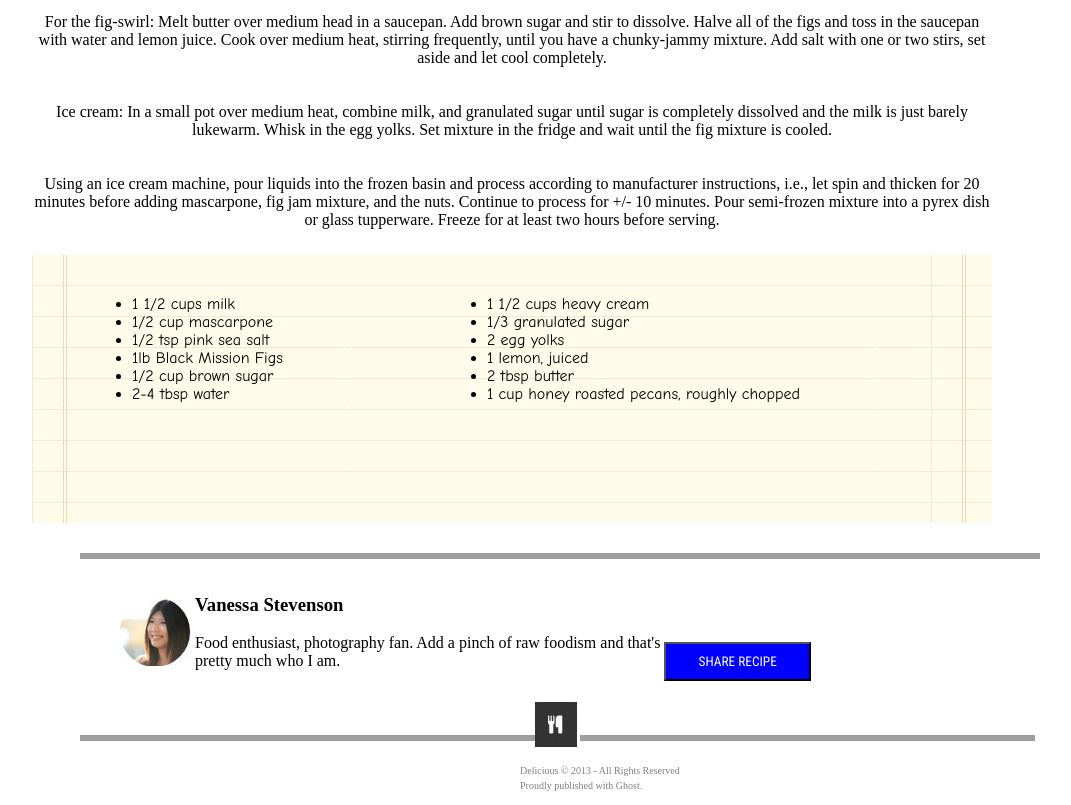
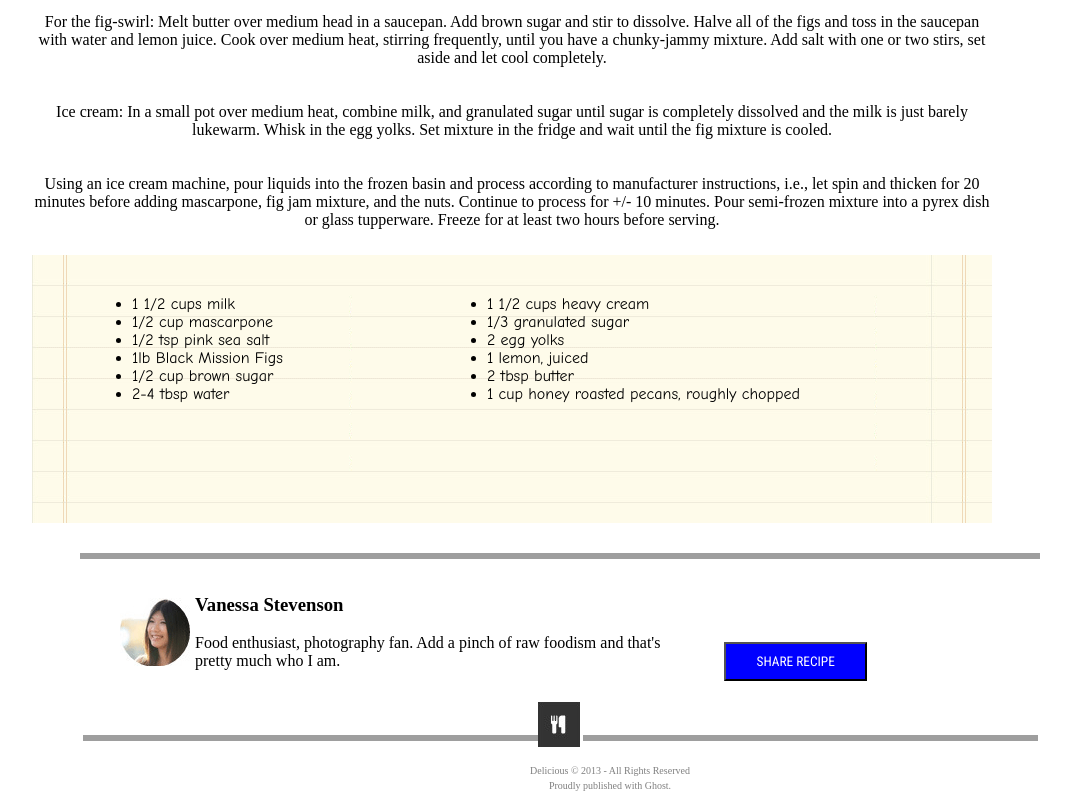
Before and after one commit to WGJBV/chocolate-pizza, a plain HTML site: page index.html in a window 1280 px wide. Shown: the part 828-1633 px from the top of the page, without its empty margins (128-1199 px from the left). Drawn offline with nearby package versions, Linux system fonts and the light colour scheme; grey boxes are pictures that could not be loaded.

Commit message:
uggggghhhhh

```diff
--- a/style.css
+++ b/style.css
@@ -19,6 +19,7 @@ header h5 {
 header ul li {
   display: inline-block;
 }
+
 header hr {
   margin-top: 40px;
   height: 6px;
@@ -26,6 +27,7 @@ header hr {
   repeat-x 0 0;
   border: 0;
   }
+
 nav {
   margin: 0px auto;
 }
@@ -87,14 +89,14 @@ main p {
 #copyright {
   color : gray;
   font-size : 12px;
+  text-align: center;
 }
-#copyright ul li {
-  margin-left: 400px;
-}
+
 #copyright hr {
   width : 455px;
   display: inline-block;
 }
+
 #copyright img {
   display: inline;
 }
@@ -115,7 +117,7 @@ footer hr {
 }
 
 button {
-  padding : 10px 32px;
+  padding : 10px 30px;
   color : white;
   font-family : "Roboto Condensed", serif;
   background-color : blue;
@@ -123,3 +125,7 @@ button {
 footer ul li {
   display: inline-block;
 }
+
+footer ul li:last-child {
+  margin-left: 60px;
+}
```
